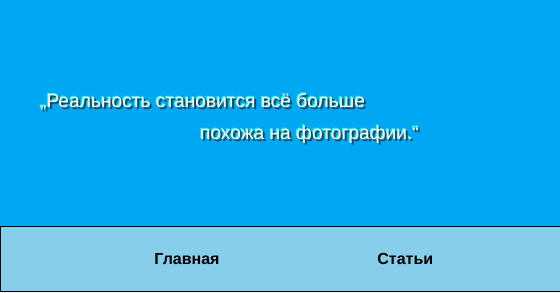
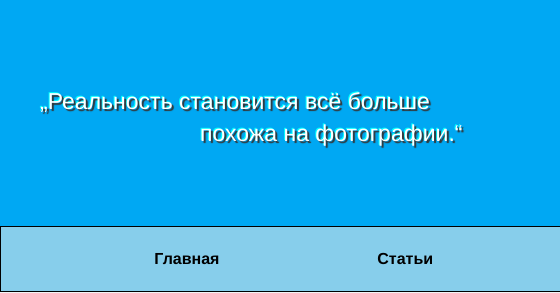
Before and after one commit to SergeySandul/hayatfoto, a plain HTML site: page index.html in a window 1280 px wide. Shown: the top 293 px of the page, 0-560 px from the left. Drawn offline with Linux system fonts and the light colour scheme.

Commit message:
update style

```diff
--- a/style.css
+++ b/style.css
@@ -86,7 +86,8 @@ span {
 
 .site-header-blockquote {
   color: white;
-  font-size: 120%;
+  font-size: 1.8vw;
+  white-space: nowrap;
   width: 35%;
   margin-top: -150px;
 }
```
